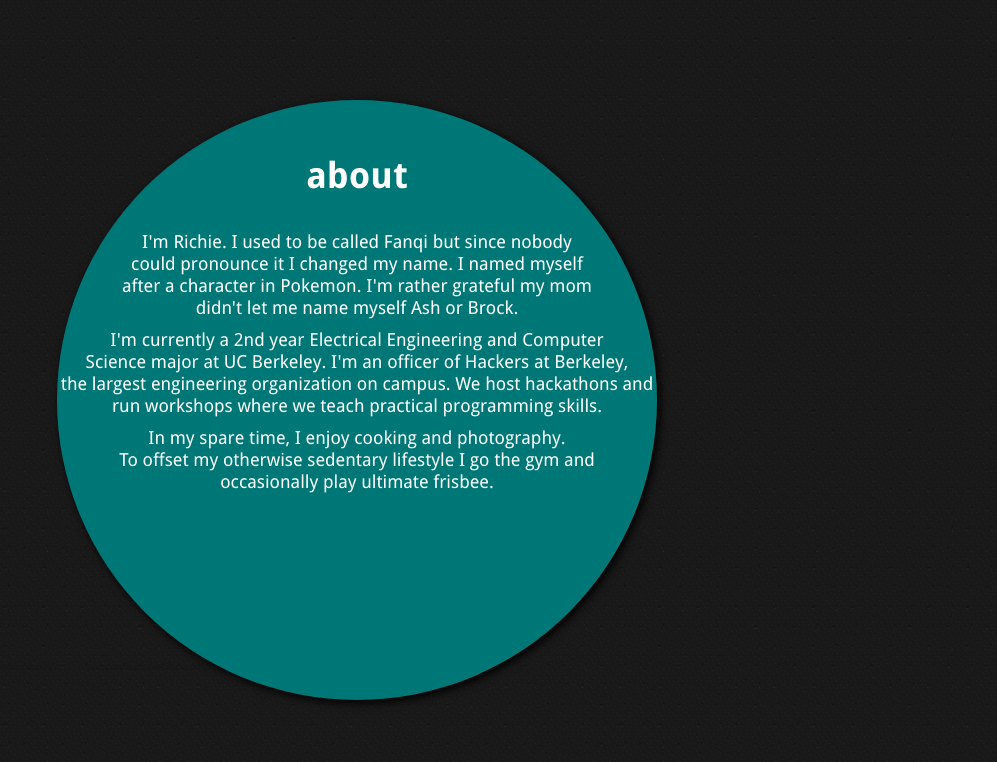
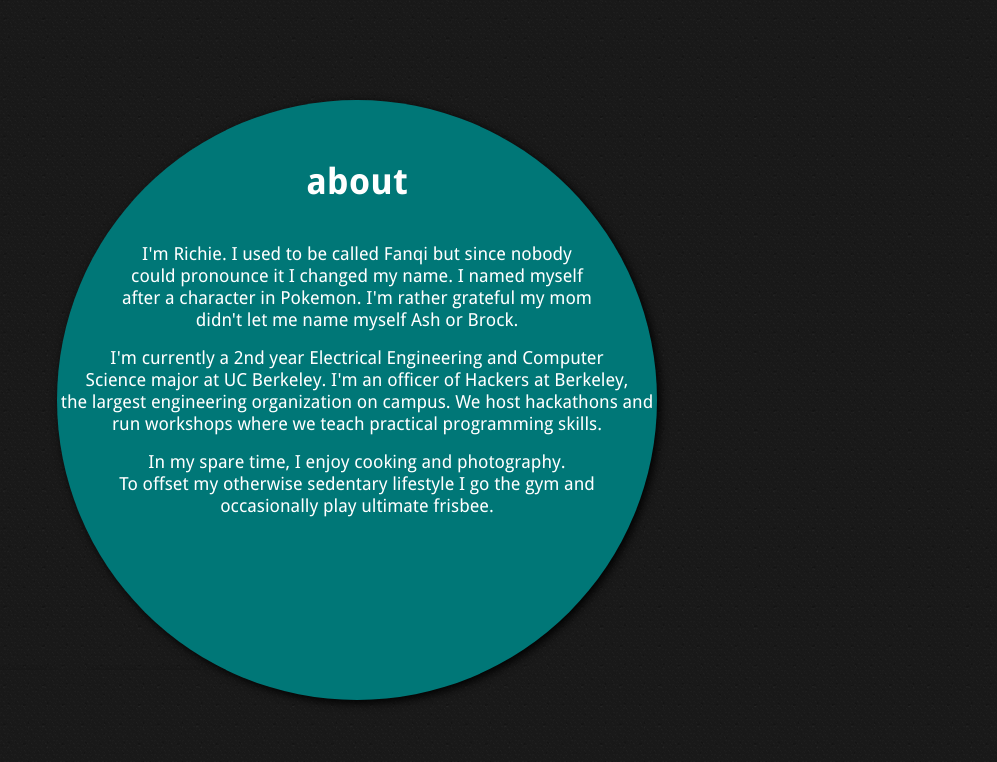
Before and after one commit to richzeng/homepage, a Flask app: page /about in a window 1280 px wide. Shown: the top 762 px of the page, without its empty margins (283-1280 px from the left). Run offline with Flask 2, Linux system fonts and the light colour scheme; some libraries are stand-ins or nearby versions.

Commit message:
slight adjustment to spacing

```diff
--- a/static/css/style.css
+++ b/static/css/style.css
@@ -77,7 +77,7 @@
 .circle h1 {
 	text-align: center;
 	font: 36px 'DroidSansBold', Arial, sans-serif;
-	padding-top: 5%;
+	padding-top: 6%;
 }
 
 .circle h1.center {
@@ -88,7 +88,7 @@
 .circle p {
 	text-align: center;
 	font: 18px 'DroidSansRegular', Arial, sans-serif;
-	padding-top: 10px;
+	padding-top: 16px;
 }
 
 p strong {
```
